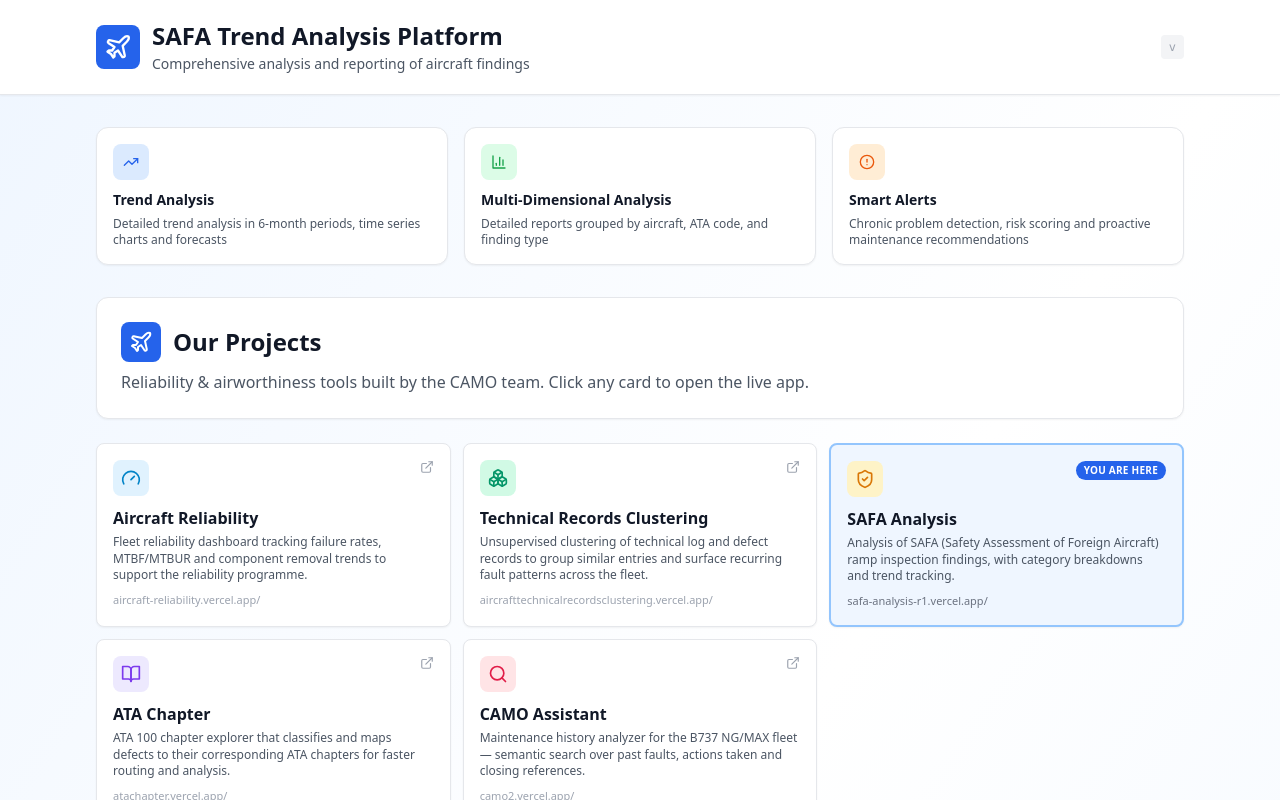
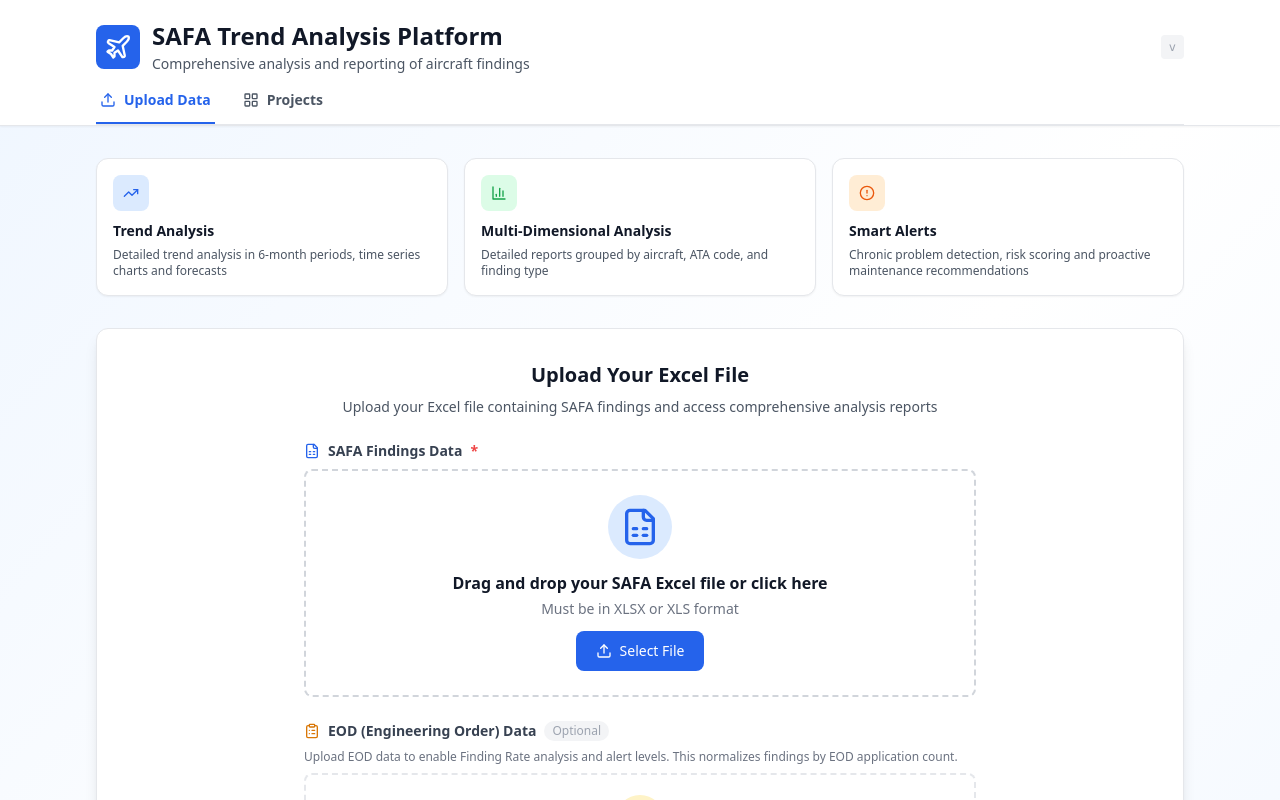
Before and after one commit to pezetel/SAFA-ANALYSIS-R1, a Next.js app: page / in a window 1280 px wide. Shown: the top 800 px of the page. Built offline with nearby package versions, Linux system fonts and the light colour scheme.

Commit message:
Move home page Projects to a top tab next to Upload Data
Replaces the inline Projects section with a tab nav under the header:
- Upload Data (default) — features grid + upload card + stats preview
- Projects — sister CAMO apps

https://claude.ai/code/session_017Kw7jr8wYGRpQARbjf8rAJ

```diff
--- a/app/page.tsx
+++ b/app/page.tsx
@@ -3,13 +3,13 @@
 import { useState } from 'react';
 import { FileUpload } from '@/components/FileUpload';
 import { ProjectsView } from '@/components/ProjectsView';
-import { Plane, TrendingUp, AlertCircle, BarChart3 } from 'lucide-react';
+import { Plane, TrendingUp, AlertCircle, BarChart3, Upload, LayoutGrid } from 'lucide-react';
 import { useRouter } from 'next/navigation';
 import { APP_VERSION } from '@/lib/version';
 
 export default function Home() {
   const router = useRouter();
-  const [isUploading, setIsUploading] = useState(false);
+  const [activeTab, setActiveTab] = useState<'upload' | 'projects'>('upload');
 
   const handleUploadSuccess = () => {
     router.push('/dashboard');
@@ -32,11 +32,39 @@ export default function Home() {
             </div>
             <span className="text-xs font-mono text-gray-400 bg-gray-100 px-2 py-1 rounded">v{APP_VERSION}</span>
           </div>
+
+          {/* Tab Nav */}
+          <div className="flex gap-6 mt-4 border-b -mb-5">
+            <button
+              onClick={() => setActiveTab('upload')}
+              className={`pb-3 px-1 border-b-2 transition-colors whitespace-nowrap flex items-center gap-2 text-sm font-semibold ${
+                activeTab === 'upload'
+                  ? 'border-blue-600 text-blue-600'
+                  : 'border-transparent text-gray-600 hover:text-gray-900'
+              }`}
+            >
+              <Upload className="h-4 w-4" />
+              Upload Data
+            </button>
+            <button
+              onClick={() => setActiveTab('projects')}
+              className={`pb-3 px-1 border-b-2 transition-colors whitespace-nowrap flex items-center gap-2 text-sm font-semibold ${
+                activeTab === 'projects'
+                  ? 'border-blue-600 text-blue-600'
+                  : 'border-transparent text-gray-600 hover:text-gray-900'
+              }`}
+            >
+              <LayoutGrid className="h-4 w-4" />
+              Projects
+            </button>
+          </div>
         </div>
       </div>
 
       {/* Main Content */}
       <div className="max-w-6xl mx-auto px-4 sm:px-6 lg:px-8 py-8">
+        {activeTab === 'upload' && (
+          <>
             {/* Features Grid */}
             <div className="grid md:grid-cols-3 gap-4 mb-8">
               <div className="bg-white p-4 rounded-xl shadow-sm border border-gray-200 hover:shadow-md transition-shadow">
@@ -68,11 +96,6 @@ export default function Home() {
                   Chronic problem detection, risk scoring and proactive maintenance recommendations
                 </p>
               </div>
-        </div>
-
-        {/* Projects Section */}
-        <div className="mb-8">
-          <ProjectsView />
             </div>
 
             {/* Upload Section */}
@@ -122,6 +145,10 @@ export default function Home() {
                 <div className="text-xs text-gray-600 mt-1">Instant Analysis</div>
               </div>
             </div>
+          </>
+        )}
+
+        {activeTab === 'projects' && <ProjectsView />}
 
         {/* Footer Version */}
         <div className="mt-10 text-center text-xs text-gray-400">
```
Lines whose indentation alone changed are shown as unchanged.
